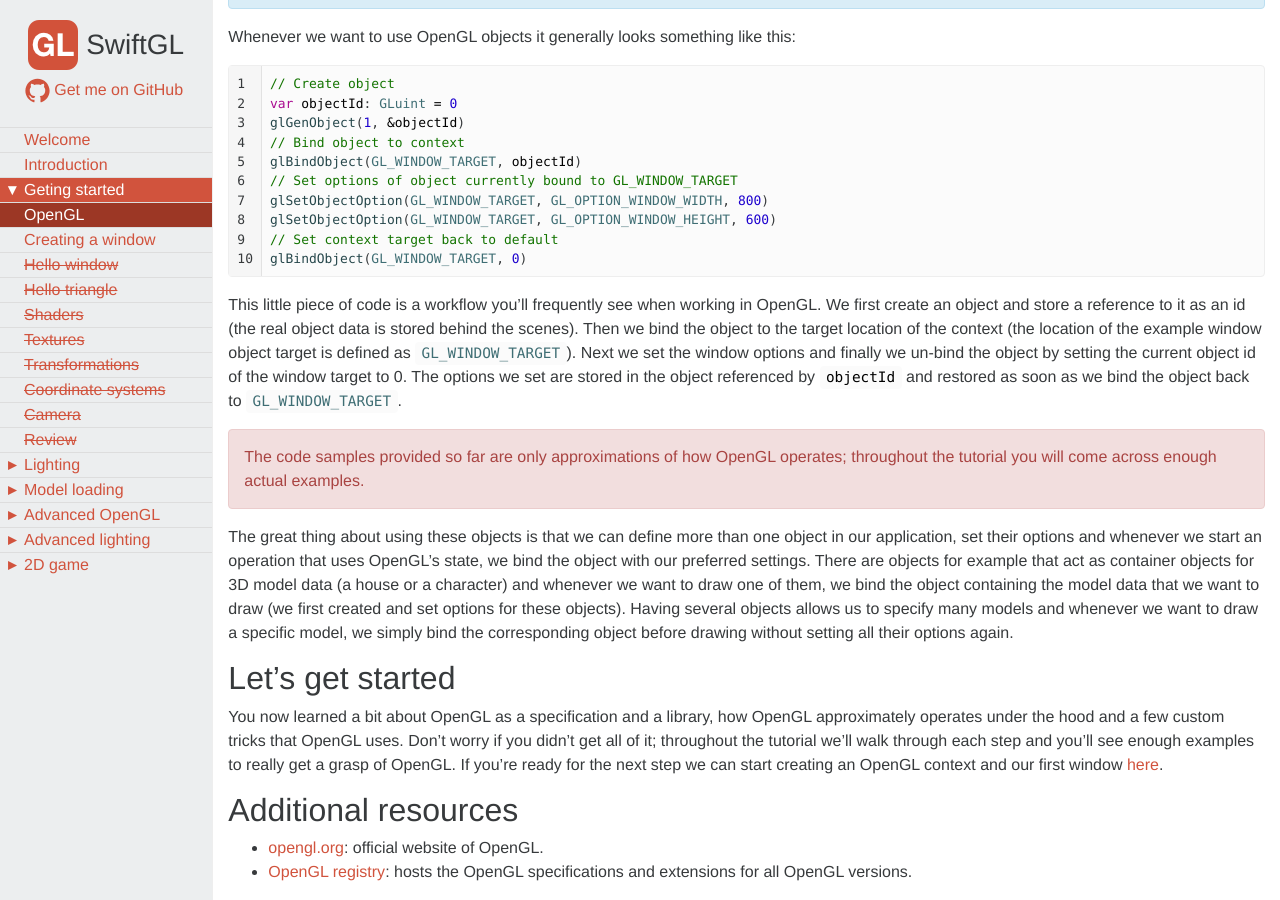
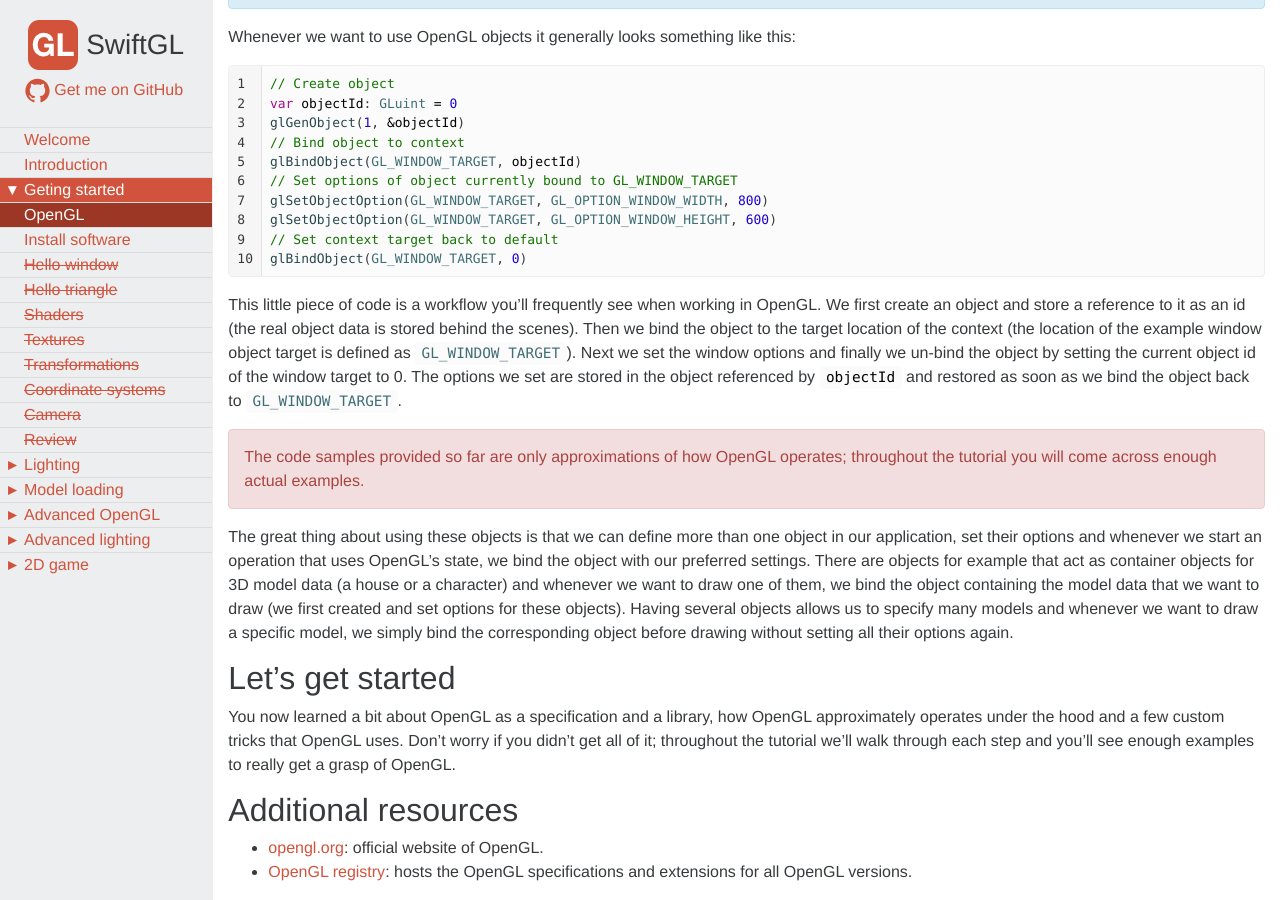
Before and after one commit to SwiftGL/swiftgl.github.io, a Jekyll site: the page built from learn/01-opengl.md, in a window 1280 px wide and 900 px high, scrolled down 2906 px. Built offline with Jekyll 4.4.1, drawn with Linux system fonts in a browser that asks for light colours; nearby versions of some CDN libraries.

Commit message:
add software install

```diff
--- a/_data/sidebar.yaml
+++ b/_data/sidebar.yaml
@@ -10,8 +10,8 @@
   items:
   - title: OpenGL
     url: /learn/01-opengl.html
-  - title: Creating a window
-    url: /learn/01-creating-window.html
+  - title: Install software
+    url: /learn/01-install-software.html
   - title: Hello window
     url: /learn/01-hello-window.html
   - title: Hello triangle
--- a/learn/01-opengl.md
+++ b/learn/01-opengl.md
@@ -102,7 +102,7 @@ The great thing about using these objects is that we can define more than one ob
 
 ## Let's get started
 
-You now learned a bit about OpenGL as a specification and a library, how OpenGL approximately operates under the hood and a few custom tricks that OpenGL uses. Don't worry if you didn't get all of it; throughout the tutorial we'll walk through each step and you'll see enough examples to really get a grasp of OpenGL. If you're ready for the next step we can start creating an OpenGL context and our first window [here](/learn/01-creating-window.html).
+You now learned a bit about OpenGL as a specification and a library, how OpenGL approximately operates under the hood and a few custom tricks that OpenGL uses. Don't worry if you didn't get all of it; throughout the tutorial we'll walk through each step and you'll see enough examples to really get a grasp of OpenGL.
 
 ## Additional resources
 
```
Also changed, not shown: learn/01-creating-window.md (deleted, +0 -4 lines), learn/01-install-software.md (added, +44 -0 lines), images/glfw.png (added).
